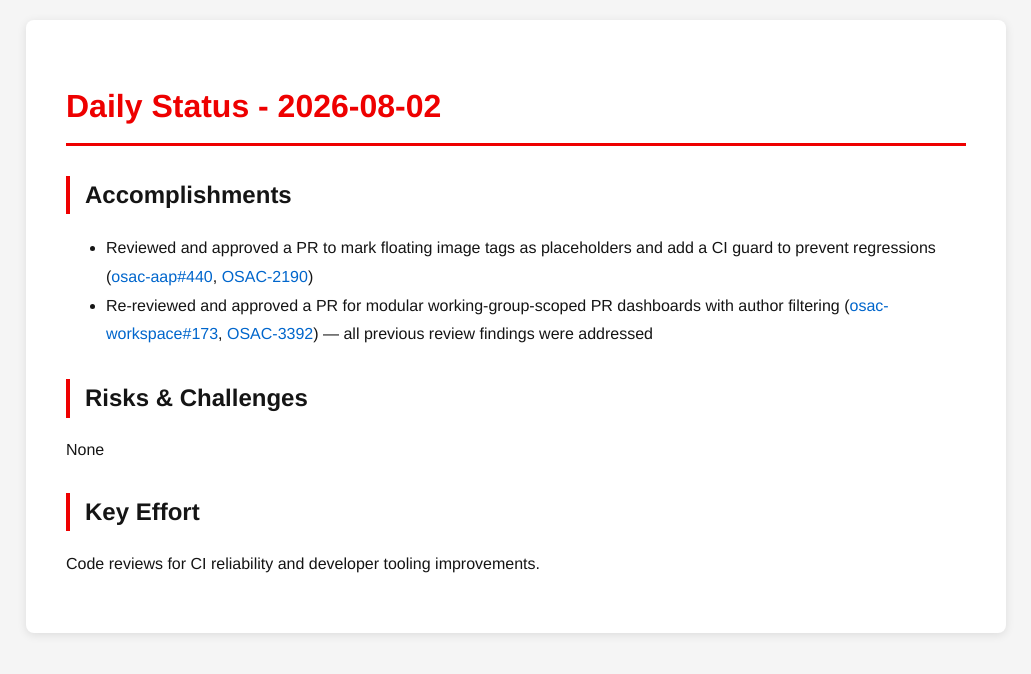
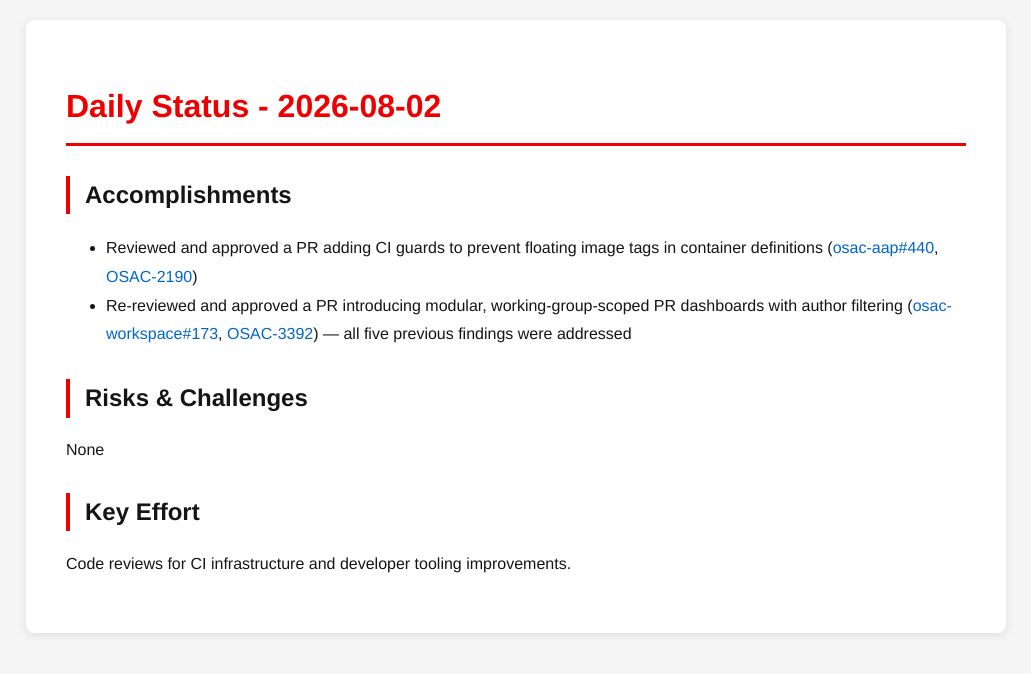
Before and after one commit to tzvatot/daily-status, a Jekyll site: the page built from 2026-08-02.md, in a window 1280 px wide. Shown: the top 674 px of the page, without its empty margins (124-1155 px from the left). Built offline with Jekyll 4.4.1, drawn with Linux system fonts in a browser that asks for light colours.

Commit message:
Daily status update - 2026-08-02

```diff
--- a/2026-08-02.md
+++ b/2026-08-02.md
@@ -7,11 +7,11 @@ date: 2026-08-02
 # Daily Status - 2026-08-02
 
 ## Accomplishments
-- Reviewed and approved a PR to mark floating image tags as placeholders and add a CI guard to prevent regressions ([osac-aap#440](https://github.com/osac-project/osac-aap/pull/440), [OSAC-2190](https://redhat.atlassian.net/browse/OSAC-2190))
-- Re-reviewed and approved a PR for modular working-group-scoped PR dashboards with author filtering ([osac-workspace#173](https://github.com/osac-project/osac-workspace/pull/173), [OSAC-3392](https://redhat.atlassian.net/browse/OSAC-3392)) — all previous review findings were addressed
+- Reviewed and approved a PR adding CI guards to prevent floating image tags in container definitions ([osac-aap#440](https://github.com/osac-project/osac-aap/pull/440), [OSAC-2190](https://redhat.atlassian.net/browse/OSAC-2190))
+- Re-reviewed and approved a PR introducing modular, working-group-scoped PR dashboards with author filtering ([osac-workspace#173](https://github.com/osac-project/osac-workspace/pull/173), [OSAC-3392](https://redhat.atlassian.net/browse/OSAC-3392)) — all five previous findings were addressed
 
 ## Risks & Challenges
 None
 
 ## Key Effort
-Code reviews for CI reliability and developer tooling improvements.
+Code reviews for CI infrastructure and developer tooling improvements.
```
